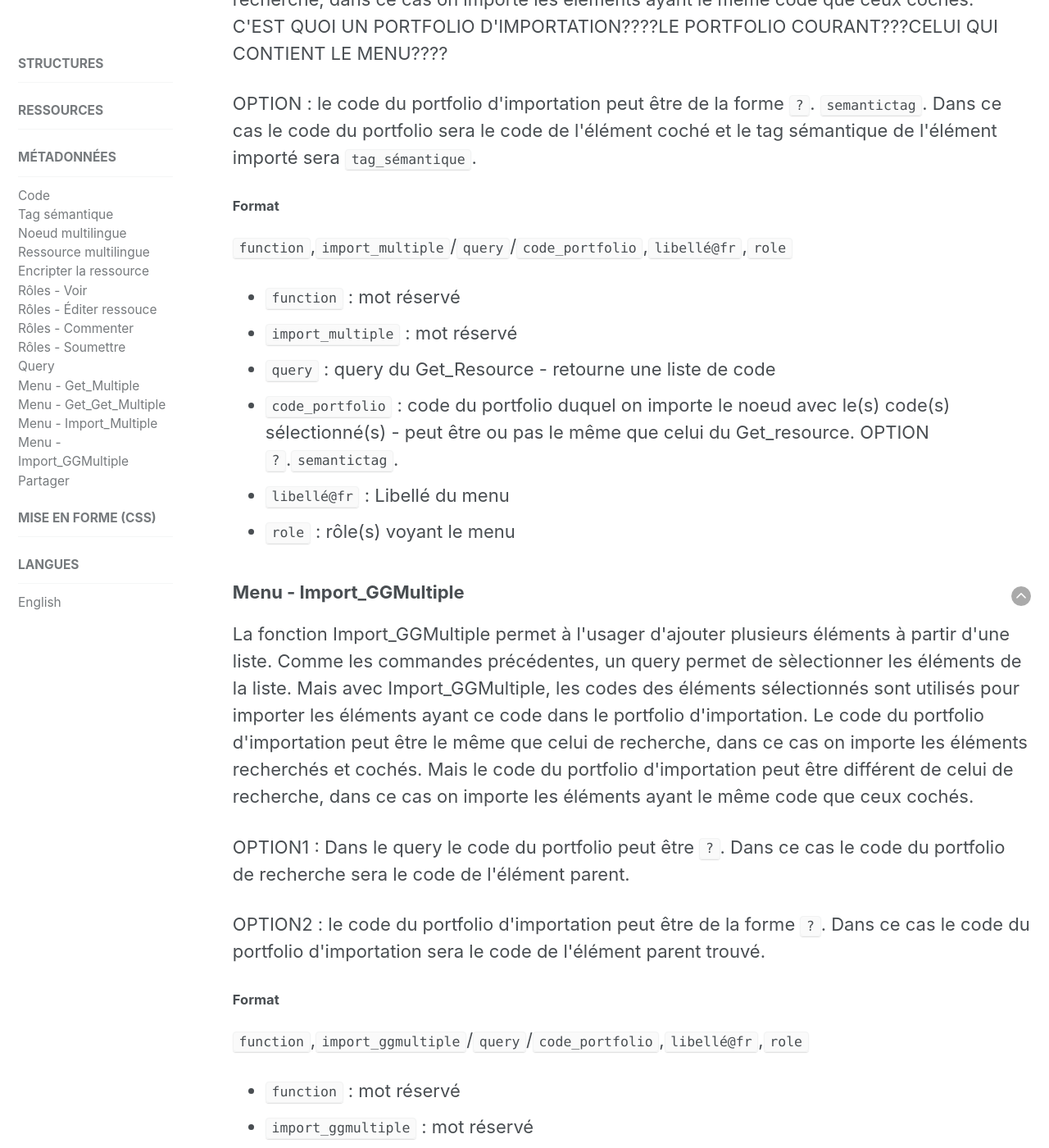
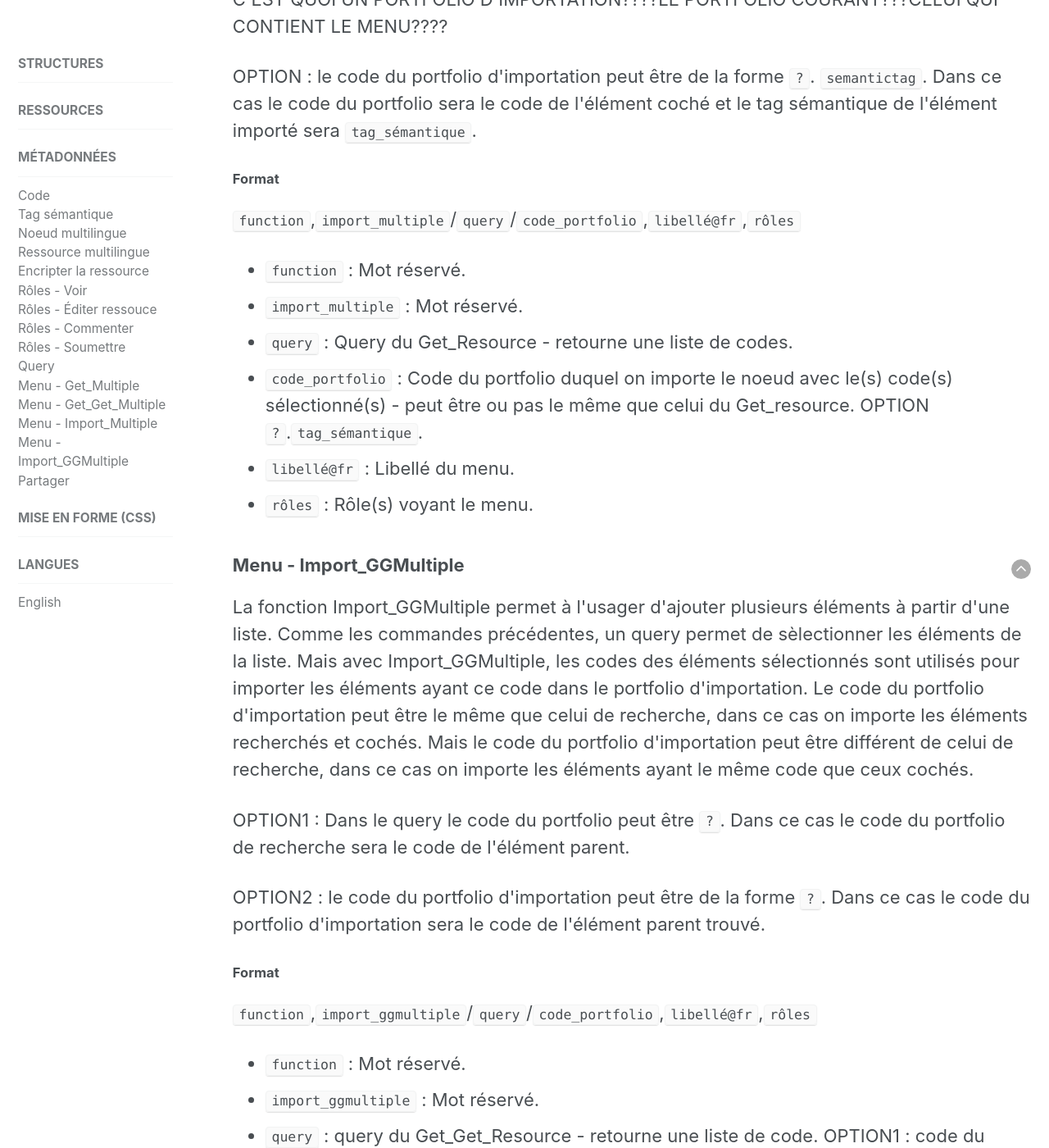
Before and after one commit to karutaproject/karuta-frontend-documentation, a Jekyll site: the page built from _pages/metadata_fr.html, in a window 1280 px wide and 1400 px high, scrolled down 5656 px. Shown: the whole window at 82% size. Built offline with Jekyll 4.4.1, drawn with Linux system fonts in a browser that asks for light colours; some of the changed text lies outside the part shown.

Commit message:
Corrections

```diff
--- a/_pages/metadata_fr.html
+++ b/_pages/metadata_fr.html
@@ -147,8 +147,7 @@
 		<li><code>label</code> : Mot réservé.</li>
 	</ul>
 	<h4>Format Get_Get_</h4>
-	<p><code>code_portfolio</code>.<code>position</code>.<code>tag_sémantique1</code>.
-		<code>tag_sémantique2</code>.<code>label</code>
+	<p><code>code_portfolio</code>.<code>position</code>.<code>tag_sémantique1</code>.<code>tag_sémantique2</code>.<code>label</code>
 	</p>
 	<ul>
 		<li><code>code_portfolio</code> : Code du portfolio référentiel où faire la recherche.</li>
@@ -174,9 +173,7 @@
 		contenant au moins un Get-Resource qui sera mis à jour avec la sélection de l'usager.
 	</p>
 	<h4>Format</h4>
-	<p><code>function</code>,<code>get_multiple</code>/<code>query</code>/<code>code_portfolio.
-		tag_sémantique</code>/<code>get_resource_tag_sémantique</code>,<code>libellé@fr</code>,
-		<code>rôles</code>
+	<p><code>function</code>,<code>get_multiple</code>/<code>query</code>/<code>code_portfolio.tag_sémantique</code>/<code>get_resource_tag_sémantique</code>,<code>libellé@fr</code>,<code>rôles</code>
 	</p>
 	<ul>
 		<li><code>function</code> : Mot réservé.</li>
@@ -199,8 +196,7 @@
 		jour avec la sélection de l'usager.
 	</p>
 	<h4>Format</h4>
-	<p><code>function</code>,<code>get_get_multiple</code>/<code>query</code>/<code>code_portfolio.
-		tag_sémantique</code>/<code>get_resource_tag_sémantique</code>,<code>libellé@fr</code>,
+	<p><code>function</code>,<code>get_get_multiple</code>/<code>query</code>/<code>code_portfolio.tag_sémantique</code>/<code>get_resource_tag_sémantique</code>,<code>libellé@fr</code>,
 		<code>rôles</code>
 	</p>
 	<ul>
@@ -235,14 +231,17 @@
 		et le tag sémantique de l'élément importé sera <code>tag_sémantique</code>.
 	</p>
 	<h4>Format</h4>
-	<p><code>function</code>,<code>import_multiple</code>/<code>query</code>/<code>code_portfolio</code>,<code>libellé@fr</code>,<code>role</code></p>
+	<p><code>function</code>,<code>import_multiple</code>/<code>query</code>/<code>code_portfolio</code>,<code>libellé@fr</code>,<code>rôles</code></p>
 	<ul>
-		<li><code>function</code> : mot réservé</li>
-		<li><code>import_multiple</code> : mot réservé</li>
-		<li><code>query</code> : query du Get_Resource - retourne une liste de code</li>
-		<li><code>code_portfolio</code> : code du portfolio duquel on importe le noeud avec le(s) code(s) sélectionné(s) - peut être ou pas le même que celui du Get_resource. OPTION <code>?</code>.<code>semantictag</code>.</li>
-		<li><code>libellé@fr</code> : Libellé du menu</li>
-		<li><code>role</code> : rôle(s) voyant le menu</li>
+		<li><code>function</code> : Mot réservé.</li>
+		<li><code>import_multiple</code> : Mot réservé.</li>
+		<li><code>query</code> : Query du Get_Resource - retourne une liste de codes.</li>
+		<li><code>code_portfolio</code> : Code du portfolio duquel on importe le noeud avec le(s)
+			code(s) sélectionné(s) - peut être ou pas le même que celui du Get_resource.
+			OPTION <code>?</code>.<code>tag_sémantique</code>.
+		</li>
+		<li><code>libellé@fr</code> : Libellé du menu.</li>
+		<li><code>rôles</code> : Rôle(s) voyant le menu.</li>
 	</ul>
 </article>
 
@@ -260,14 +259,14 @@
 	    Dans ce cas le code du portfolio d'importation sera le code de l'élément parent trouvé.
 	  </p>
 	<h4>Format</h4>
-	<p><code>function</code>,<code>import_ggmultiple</code>/<code>query</code>/<code>code_portfolio</code>,<code>libellé@fr</code>,<code>role</code></p>
+	<p><code>function</code>,<code>import_ggmultiple</code>/<code>query</code>/<code>code_portfolio</code>,<code>libellé@fr</code>,<code>rôles</code></p>
 	<ul>
-		<li><code>function</code> : mot réservé</li>
-		<li><code>import_ggmultiple</code> : mot réservé</li>
+		<li><code>function</code> : Mot réservé.</li>
+		<li><code>import_ggmultiple</code> : Mot réservé.</li>
 		<li><code>query</code> : query du Get_Get_Resource - retourne une liste de code. OPTION1 : code du portfolio peut-être le mot-réservé <code>?</code>.</li>
 		<li><code>code_portfolio</code> : code du portfolio duquel on importe le noeud avec le(s) code(s) sélectionné(s). OPTION2 : code du portfolio peut-être le mot-réservé <code>?</code>.</li>
-		<li><code>libellé@fr</code> : Libellé du menu</li>
-		<li><code>role</code> : rôle(s) voyant le menu</li>
+		<li><code>libellé@fr</code> : Libellé du menu.</li>
+		<li><code>rôles</code> : Rôle(s) voyant le menu.</li>
 	</ul>
 	<p>Exemple d'utilisation: un Get-Resource permet de sélectionner un référentiel parmi une liste de référentiels (le code de l'item doit être le code du portfolio du référentiel).
 	  Un Import_GGMultiple permet d'importer des éléments du référentiel sélectionné dans le Get_resource.
```
Also changed, not shown: other parts of _pages/metadata_fr.html (+1 -1 lines).
